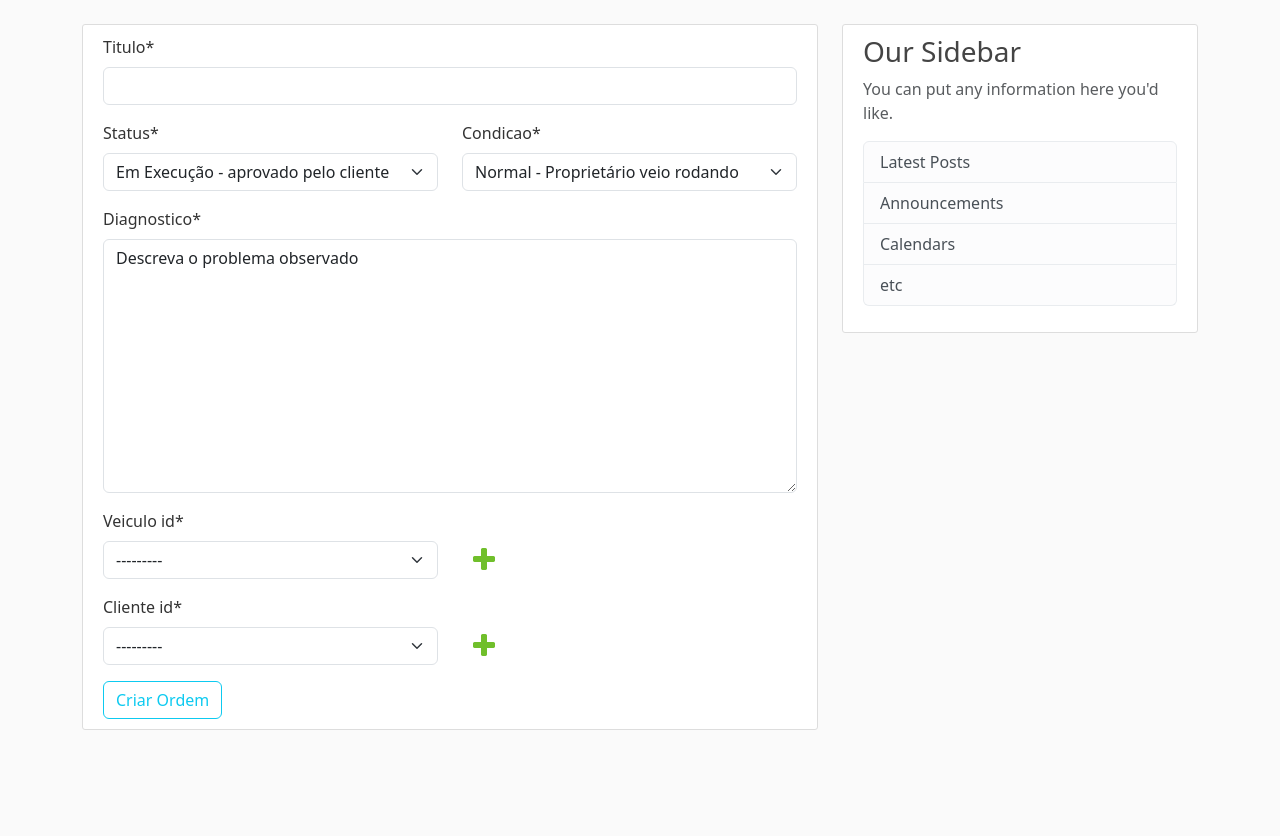
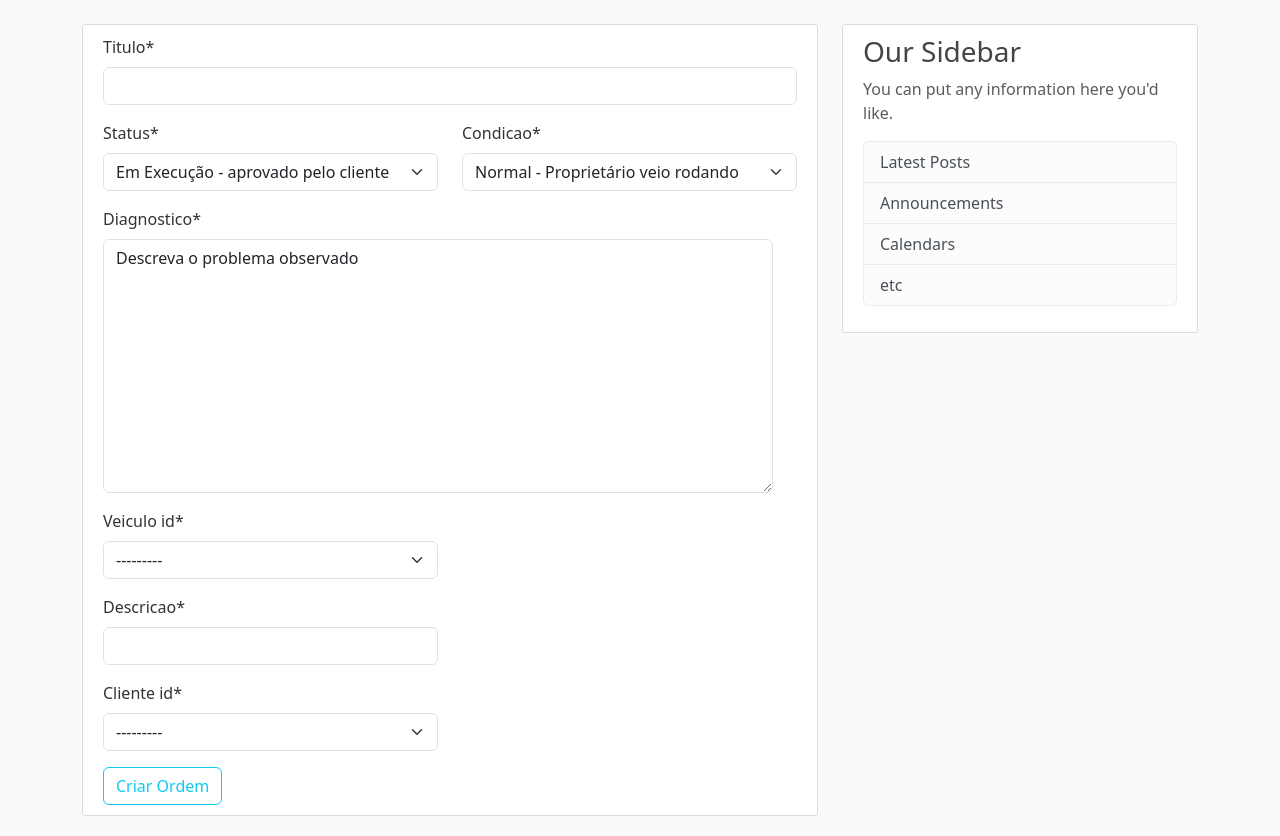
Before and after one commit to AllanUnivesp/ProjDjango, a Django app: page /ordens/new/ in a window 1280 px wide. Shown: the part 56-892 px from the top of the page. Before the commit the page ends 786 px from the top, so only its background shows below. Run offline with Django 5.2, Linux system fonts and the light colour scheme; data comes from the database, SQL or seed files in the repository; both versions use the stored data as it was after the commit; some libraries are stand-ins or nearby versions.

Commit message:
Correção nos formulários de criação, nas págians de exibição e detalhes.

```diff
--- a/GarageHub/GarageHub/urls.py
+++ b/GarageHub/GarageHub/urls.py
@@ -11,7 +11,5 @@ urlpatterns = [
     path('', include('garage.urls', namespace='paginicial')),
 ]
 
-
-
 if settings.DEBUG:
     urlpatterns += static(settings.MEDIA_URL, document_root=settings.MEDIA_ROOT)
--- a/GarageHub/garage/forms.py
+++ b/GarageHub/garage/forms.py
@@ -1,23 +1,20 @@
-from django import forms
 from django.forms import ModelForm
-from .models import Veiculo, Cliente
+from .models import Veiculo, Cliente, Ordem
 
 
-
-class OrdemForm(forms.Form):
-
-    marca = forms.CharField(label='Marca', max_length=100)
-    modelo = forms.CharField(label='Modelo', max_length=100)
-    ano = forms.CharField(label='Ano', max_length=100)
+class OrdemForm(ModelForm):
+    class Meta:
+        model = Ordem
+        fields = ['titulo', 'status', 'condicao', 'descricao', 'diagnostico', 'veiculo_id', 'cliente_id']
 
 
 class VeiculosForm(ModelForm):
     class Meta:
         model = Veiculo
-        fields = ['marca','modelo', 'placa', 'motor', 'ano', ]
+        fields = ['marca','modelo', 'placa', 'motor', 'ano']
 
 
 class ClientesForm(ModelForm):
     class Meta:
         model = Cliente
-        fields = ['nome', 'n_cpf', 'endereco', 'bairro', 'cidade', 'cep', ]
+        fields = ['nome', 'n_cpf', 'endereco', 'bairro', 'cidade', 'cep', 'email']
--- a/GarageHub/garage/urls.py
+++ b/GarageHub/garage/urls.py
@@ -1,7 +1,7 @@
 from django.urls import path
 from .views import (
-    post_detail,
-    post_list,
+    # post_detail,
+    # post_list,
     ClienteListView,
     ClienteDetailView,
     ClienteCreateView,
@@ -18,7 +18,7 @@ from .views import (
     OrdemListView,
     OrdemUpdateView,
     HomeListView,
-    get_name
+    # get_name
     )
 
 app_name = 'garage'
@@ -27,15 +27,13 @@ urlpatterns = [
 
     # path('', post_list, name='post_list'),
     # path('<int:id>/', post_detail, name='post_detail'),
+    # path('nome', get_name, name='garage-nome'),
 
 
 
 # construindo a list view do inicio
+
     path('', HomeListView.as_view(), name='garage-home'),
-
-    path('nome', get_name, name='garage-nome'),
-
-
     path('clientes', ClienteListView.as_view(), name='client-view'),
     path('clientes/<int:pk>/', ClienteDetailView.as_view(), name='client-detail'),
     path('clientes/new/', ClienteCreateView.as_view(), name='client-create'),
@@ -49,8 +47,17 @@ urlpatterns = [
     path('veiculos/<int:pk>/delete/', VeiculoDeleteView.as_view(), name='veiculo-delete'),
 
     path('ordens', OrdemListView.as_view(), name='ordem-view'),
+
     path('ordens/<int:pk>/', OrdemDetailView.as_view(), name='ordem-detail'),
+
+
     path('ordens/new/', OrdemCreateView.as_view(), name='ordem-create'),
+
     path('ordens/<int:pk>/update/', OrdemUpdateView.as_view(), name='ordem-update'),
+
+
     path('ordens/<int:pk>/delete/', OrdemDeleteView.as_view(), name='ordem-delete'),
+
+
+
 ]
--- a/GarageHub/garage/views.py
+++ b/GarageHub/garage/views.py
@@ -9,34 +9,31 @@ from django.views.generic import (
     UpdateView,
     DeleteView
     )
-from .models import Post, Cliente, Veiculo, Ordem
-from .forms import OrdemForm, VeiculosForm, ClientesForm
-
-def get_name(request):
-    print('esta entrando aqui')
-    if request.method == 'POST':
-        form = VeiculosForm(request.POST)
-        if form.is_valid():
-            print('esta entrando aqui1')
-
-            return HttpResponseRedirect('/')
-    else:
-        # form = OrdemForm()
-        form = VeiculosForm()
-        print('esta entrando aqui2')
-    return render(request, 'garage/ordens/name.html', {'form':form})
+from .models import Cliente, Veiculo, Ordem
 
 
+# def get_name(request):
+#     print('esta entrando aqui')
+#     if request.method == 'POST':
+#         form = VeiculosForm(request.POST)
+#         if form.is_valid():
+#             print('esta entrando aqui1')
 
+#             return HttpResponseRedirect('/')
+#     else:
+#         # form = OrdemForm()
+#         form = VeiculosForm()
+#         print('esta entrando aqui2')
+#     return render(request, 'garage/ordens/name.html', {'form':form})
 
-def post_list(request):
-    posts = Post.published.all()
-    return render(request, 'garage/post/list.html', {'posts':posts})
+# def post_list(request):
+#     posts = Post.published.all()
+#     return render(request, 'garage/post/list.html', {'posts':posts})
 
-def post_detail(request, id):
-    post = get_object_or_404(Post, id=id, status=Post.Status.PUBLISHED)
+# def post_detail(request, id):
+#     post = get_object_or_404(Post, id=id, status=Post.Status.PUBLISHED)
 
-    return render(request, 'garage/post/detail.html', {'post': post})
+#     return render(request, 'garage/post/detail.html', {'post': post})
 
 def home(request):
     context = {
@@ -64,14 +61,13 @@ class ClienteDetailView(DetailView):
 
 class ClienteCreateView(CreateView):
     model = Cliente
-    # fields = vars(Cliente).keys() #para pegar a lista direto do modelo em models.py
     fields = ['nome', 'n_cpf', 'endereco', 'bairro', 'cidade', 'cep', 'email']
     template_name = 'garage/clientes/client_create_form.html'
 
 
-    def form_valid(self, form):
-        form.instance.author = self.request.user
-        return super().form_valid(form)
+    # def form_valid(self, form):
+    #     form.instance.author = self.request.user
+    #     return super().form_valid(form)
 
 class ClienteDeleteView(DeleteView):
     model = Cliente
@@ -80,19 +76,19 @@ class ClienteDeleteView(DeleteView):
 
 class ClienteUpdateView(UpdateView):
     model = Cliente
-    fields = ['nome', 'n_cpf', 'endereco', 'bairro', 'cidade', 'cep', 'data_criacao']
+    fields = ['nome', 'n_cpf', 'endereco', 'bairro', 'cidade', 'cep']
     template_name = 'garage/clientes/client_update_form.html'
 
 
-    def form_valid(self, form):
-        form.instance.author = self.request.user
-        return super().form_valid(form)
+    # def form_valid(self, form):
+    #     form.instance.author = self.request.user
+    #     return super().form_valid(form)
 
-    def test_func(self):
-        post = self.get_object()
-        if self.request.user == post.author:
-            return True
-        return False
+    # def test_func(self):
+    #     post = self.get_object()
+    #     if self.request.user == post.author:
+    #         return True
+    #     return False
 
 class VeiculoListView(ListView):
     model = Veiculo
@@ -109,9 +105,9 @@ class VeiculoCreateView(CreateView):
     fields = ['marca','modelo', 'placa', 'motor', 'ano']
     template_name = 'garage/veiculos/veiculo_create_form.html'
 
-    def form_valid(self, form):
-        form.instance.author = self.request.user
-        return super().form_valid(form)
+    # def form_valid(self, form):
+    #     form.instance.author = self.request.user
+    #     return super().form_valid(form)
 
 class VeiculoDeleteView(DeleteView):
     model = Veiculo
@@ -120,7 +116,7 @@ class VeiculoDeleteView(DeleteView):
 
 class VeiculoUpdateView(UpdateView):
     model = Veiculo
-    fields = ['marca','modelo', 'placa', 'motor', 'ano', 'data_criacao']
+    fields = ['marca','modelo', 'placa', 'motor', 'ano']
     template_name = 'garage/veiculos/veiculo_update_form.html'
 
     def form_valid(self, form):
@@ -138,34 +134,24 @@ class OrdemDetailView(DetailView):
     model = Ordem
     template_name = 'garage/ordens/ordem_details.html'
 
+
 class OrdemCreateView(CreateView):
     model = Ordem
     fields = ['titulo', 'status', 'condicao', 'descricao', 'diagnostico', 'veiculo_id', 'cliente_id']
     template_name = 'garage/ordens/ordem_create_form.html'
 
-    def get_context_data(self, **kwargs):
-        form_veiculos = VeiculosForm
-        form_clientes = ClientesForm
-        context = super().get_context_data(**kwargs)
-        context['form_veiculos'] = form_veiculos
-        context['form_clientes'] = form_clientes
 
-        return context
+class OrdemDeleteView(DeleteView):
+    model = Ordem
+    success_url = '/garage/ordens'
+    template_name = 'garage/ordens/ordem_confirm_delete.html'
+
+class OrdemUpdateView(UpdateView):
+    model = Ordem
+    fields = ['titulo', 'status', 'condicao', 'descricao', 'diagnostico', 'veiculo_id', 'cliente_id']
+    template_name = 'garage/ordens/ordem_update_form.html'
+    success_url = '/garage/ordens'
 
     def form_valid(self, form):
         form.instance.author = self.request.user
         return super().form_valid(form)
-
-class OrdemDeleteView(DeleteView):
-    model = Ordem
-    success_url = '/garage/ordems'
-    template_name = 'garage/ordems/ordem_confirm_delete.html'
-
-class OrdemUpdateView(UpdateView):
-    model = Ordem
-    fields = ['nome', 'n_cpf', 'endereco', 'bairro', 'cidade', 'cep', 'data_criacao']
-    template_name = 'garage/ordens/ordem_update_form.html'
-
-    def form_valid(self, form):
-        form.instance.author = self.request.user
-        return super().form_valid(form)
--- a/GarageHub/templates/garage/home.html
+++ b/GarageHub/templates/garage/home.html
@@ -16,7 +16,7 @@
         <article class="media content-section">
           <div class="media-body">
             <div class="article-metadata">
-              <a class="mr-2" href="#">{{ ordem.id }}</a>
+              {% comment %} <a class="mr-2" href="#">{{ ordem.id }}</a> {% endcomment %}
               <small class="text-muted">{{ ordem.data_ordem }}</small>
             </div>
             <h2><a class="article-title" href="{% url 'garage:ordem-detail' ordem.id %}">{{ ordem.titulo }}</a></h2>
--- a/GarageHub/templates/garage/ordens/ordem_confirm_delete.html
+++ b/GarageHub/templates/garage/ordens/ordem_confirm_delete.html
@@ -4,12 +4,12 @@
         <form method="POST">
             {% csrf_token %}
             <fieldset class="form-group">
-                <legend class="border-bottom mb-4">Delete Post</legend>
+                <legend class="border-bottom mb-4">Remover Ordem</legend>
                 <h2>Are you sure you want to delete the post "{{ object.nome }}"</h2>
             </fieldset>
             <div class="form-group">
                 <button class="btn btn-outline-danger" type="submit">Yes, Delete</button>
-                <a class="btn btn-outline-secondary" href="{% url 'garage:client-detail' object.id %}">Cancel</a>
+                <a class="btn btn-outline-secondary" href="{% url 'garage:ordem-detail' object.id %}">Cancel</a>
             </div>
         </form>
     </div>
--- a/GarageHub/templates/garage/ordens/ordem_create_form.html
+++ b/GarageHub/templates/garage/ordens/ordem_create_form.html
@@ -3,102 +3,59 @@
 {% block content %}
     <div class="content-section">
       <form method="POST">
-        {% csrf_token %}
+       {% csrf_token %}
 
-        <div class="form-group col-md-12">
+        <fieldset class="form-group">
+
+        <div class="col-md-12">
           {{ form.titulo|as_crispy_field }}
         </div>
 
         <div class="row">
-          <div class="form-group col-md-6">
+          <div class="col-md-6">
             {{ form.status|as_crispy_field }}
           </div>
-          <div class="form-group col-md-6">
+          <div class="col-md-6">
             {{ form.condicao|as_crispy_field }}
           </div>
         </div>
 
-        <div class="row">
-          <div class="form-group col-md-12">
+        <div class="row col-md-12">
+          <div class="col-md-12">
             {{ form.diagnostico|as_crispy_field }}
           </div>
 
         </div>
 
         <div class="row">
-          <div class="form-group col-6">
+          <div class="col-6">
             {{ form.veiculo_id|as_crispy_field }}
           </div>
-          <div class="form-group col-2">
-            <img src="/media/icon-addlink.svg"class="btn btn-plus"  data-bs-toggle="modal" data-bs-target="#veiculoModal" alt="...">
+
+        </div>
+        <div class="row">
+          <div class="col-6">
+            {{ form.descricao|as_crispy_field }}
           </div>
+
         </div>
 
         <div class="row">
-          <div class="form-group col-6">
+          <div class="col-6">
             {{ form.cliente_id|as_crispy_field }}
           </div>
-          <div class="form-group col-2">
-            <img src="/media/icon-addlink.svg"class="btn btn-plus"  data-bs-toggle="modal" data-bs-target="#clienteModal" alt="...">
-          </div>
+
         </div>
 
+      </fieldset>
         <div class="form-group">
-          <button class="btn btn-outline-info" type="submit">
-            Criar Ordem
-          </button>
+          <button class="btn btn-outline-info" type="submit">Criar Ordem</button>
         </div>
-
       </form>
     </div>
 
 
 
-    <!-- Modal 2 criacao de clientes-->
-    <div class="modal fade" id="clienteModal" tabindex="-1" aria-labelledby="clienteModal" aria-hidden="true">
-      <div class="modal-dialog">
-        <div class="modal-content">
-          <div class="modal-header">
-            <h1 class="modal-title fs-5" id="clienteModal">Criação de Cliente</h1>
-            <button type="button" class="btn-close" data-bs-dismiss="modal" aria-label="Close"></button>
-          </div>
-        <div class="modal-body">
-          ...
-          {% include "garage/ordens/clientes_subform.html" %}
-          ...
-      </div>
-
-      <div class="modal-footer">
-        <button type="button" class="btn btn-secondary" data-bs-dismiss="modal">Cancelar</button>
-        <button type="button" class="btn btn-primary">Criar</button>
-      </div>
-
-    </div>
-    </div>
-  </div>
-
-
-
-  <!-- Modal 1 criacao de veiculos-->
-  <div class="modal fade" id="veiculoModal" tabindex="-1" aria-labelledby="exampleModalLabel" aria-hidden="true">
-    <div class="modal-dialog">
-      <div class="modal-content">
-        <div class="modal-header">
-          <h1 class="modal-title fs-5" id="veiculoModal">Criação de Veículo</h1>
-          <button type="button" class="btn-close" data-bs-dismiss="modal" aria-label="Close"></button>
-        </div>
-        <div class="modal-body">
-          ...
-          {% include "garage/ordens/veiculos_subform.html" %}
-          ...
-        </div>
-        <div class="modal-footer">
-          <button type="button" class="btn btn-secondary" data-bs-dismiss="modal">Cancelar</button>
-          <button type="button" class="btn btn-primary">Criar</button>
-        </div>
-      </div>
-    </div>
-  </div>
 
 
 {% endblock content %}
--- a/GarageHub/templates/garage/ordens/ordem_home.html
+++ b/GarageHub/templates/garage/ordens/ordem_home.html
@@ -11,7 +11,7 @@
         <article class="media content-section" >
           <div class="media-body">
             <div class="article-metadata">
-              id:<a class="mr-2" href="#">{{ ordem.id }}</a>
+              {% comment %} id:<a class="mr-2" href="#">{{ ordem.id }}</a> {% endcomment %}
               <small class="text-muted">{{ ordem.data_ordem }}</small>
             </div>
             <h2><a class="article-title" href="{% url 'garage:ordem-detail' ordem.id %}">{{ ordem.titulo }}</a></h2>
--- a/GarageHub/templates/garage/ordens/ordem_update_form.html
+++ b/GarageHub/templates/garage/ordens/ordem_update_form.html
@@ -5,7 +5,7 @@
         <form method="POST">
             {% csrf_token %}
             <fieldset class="form-group">
-                <legend class="border-bottom mb-4">Atualição de Cadastro de Cliente</legend>
+                <legend class="border-bottom mb-4">Atualição da Ordem de Serviço</legend>
                 {{ form|crispy }}
             </fieldset>
             <div class="form-group">
--- a/GarageHub/templates/garage/ordens/veiculos_subform.html
+++ b/GarageHub/templates/garage/ordens/veiculos_subform.html
@@ -1,7 +1,15 @@
 {% load crispy_forms_tags %}
 
-<form action="/your-name/" method="post">
-    {% csrf_token %}
-    {{ form_veiculos|crispy }}
-    <input type="submit" value="Submit">
-</form>
+<div class="content-section">
+    <form method="POST_VEICULO">
+        {% csrf_token %}
+        <fieldset class="criarveiculo">
+            <legend class="border-bottom mb-4">Cadastro de Novo Veículo</legend>
+                {{ form_veiculos|crispy }}
+
+        </fieldset>
+        <div class="criarveiculo" value="criarveiculo">
+            <button class="btn btn-outline-info" type="submit">Criar !!!</button>
+        </div>
+    </form>
+</div>
--- a/GarageHub/templates/garage/veiculos/veiculo_details.html
+++ b/GarageHub/templates/garage/veiculos/veiculo_details.html
@@ -8,8 +8,8 @@
         <small class="text-muted">{{ object.data_criacao|date:"F d, Y" }}</small>
         {% if object.nome != user %}
           <div>
-            <a class="btn btn-secondary btn-sm mt-1 mb-1" href="{% url 'garage:client-update' object.id %}">Update</a>
-            <a class="btn btn-danger btn-sm mt-1 mb-1" href="{% url 'garage:client-delete' object.id %}">Delete</a>
+            <a class="btn btn-secondary btn-sm mt-1 mb-1" href="{% url 'garage:veiculo-update' object.id %}">Update</a>
+            <a class="btn btn-danger btn-sm mt-1 mb-1" href="{% url 'garage:veiculo-delete' object.id %}">Delete</a>
           </div>
         {% endif %}
       </div>
```
Also changed, not shown: GarageHub/garage/models.py (+7 -3 lines), GarageHub/templates/garage/clientes/client_create_form.html (+7 -8 lines), GarageHub/templates/garage/ordens/ordem_details.html (+10 -10 lines), GarageHub/db.sqlite3, GarageHub/garage/migrations/0002_alter_ordem_data_ordem_alter_ordem_diagnostico_and_more.py (added).
